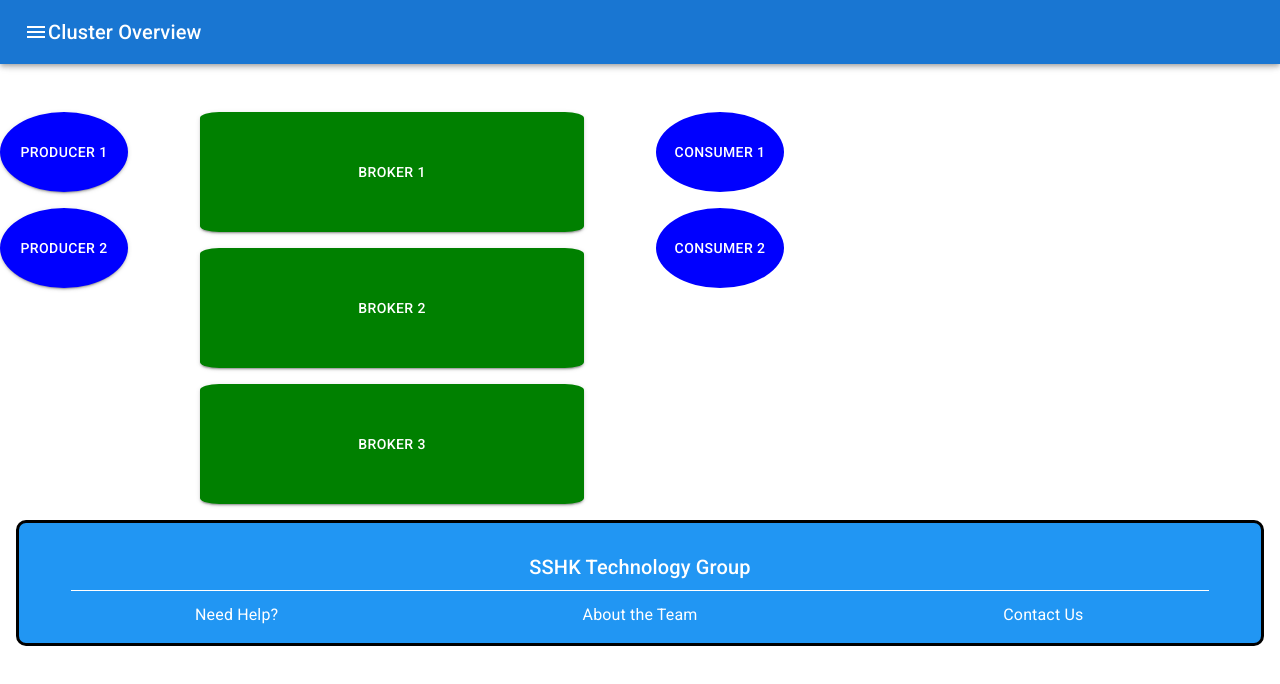
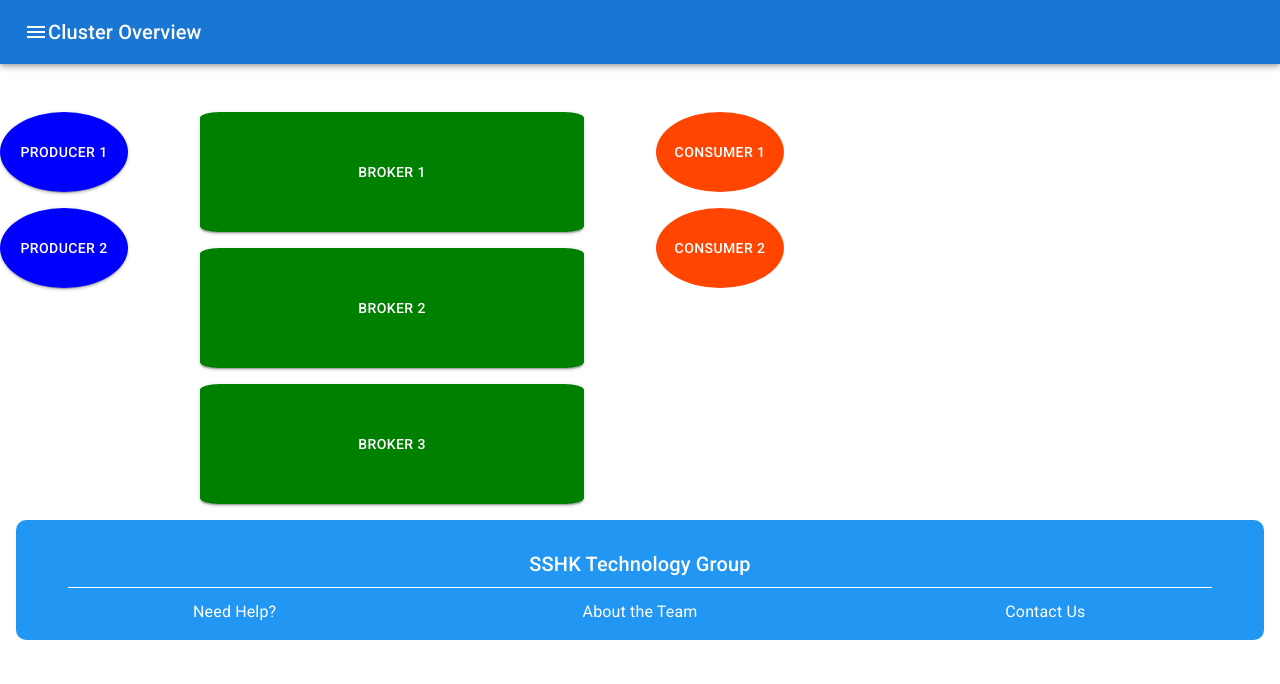
Before and after one commit to oslabs-beta/Kafmira, a React app: page /#/dashboard in a window 1280 px wide. Shown: the top 684 px of the page. Built offline with nearby package versions, Linux system fonts and the light colour scheme.

Commit message:
consumer component added and bottom banner edited

```diff
--- a/client/components/BottomBanner.jsx
+++ b/client/components/BottomBanner.jsx
@@ -12,8 +12,8 @@ export default function BottomBanner() {
         // maxHeight={}
         align='center'
         color='white'
-        borderColor='black'
-        border='solid'
+        // borderColor='black'
+        // border='solid'
         borderRadius='10px'
         bgcolor='info.main'
       >
--- a/client/components/Consumer.jsx
+++ b/client/components/Consumer.jsx
@@ -33,11 +33,11 @@ export default function Consumer() {
             <Button
               // onClick=
               style={{
-                display: "flex",
-                width: "10vw",
-                height: "10vh",
-                backgroundColor: "blue",
-                borderRadius: "50%"
+                display: 'flex',
+                width: '10vw',
+                height: '10vh',
+                backgroundColor: 'orangered',
+                borderRadius: '50%'
               }}
             >
               <p style={{
@@ -52,11 +52,11 @@ export default function Consumer() {
             <Button
               // onClick=
               style={{
-                display: "flex",
-                width: "10vw",
-                height: "10vh",
-                backgroundColor: "blue",
-                borderRadius: "50%"
+                display: 'flex',
+                width: '10vw',
+                height: '10vh',
+                backgroundColor: 'orangered',
+                borderRadius: '50%'
               }}
             >
               <p style={{
```
